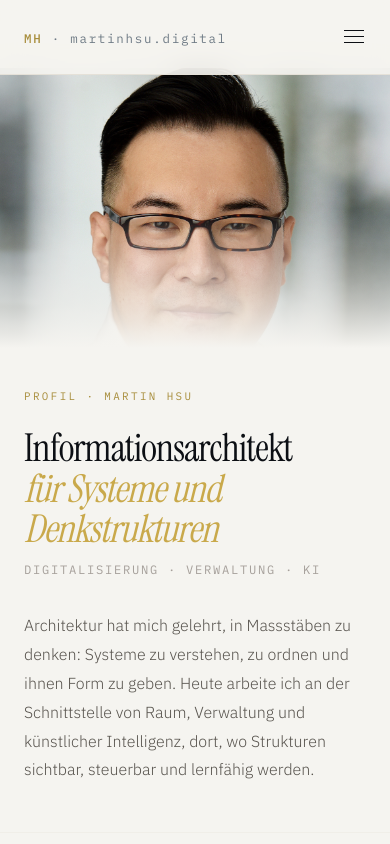
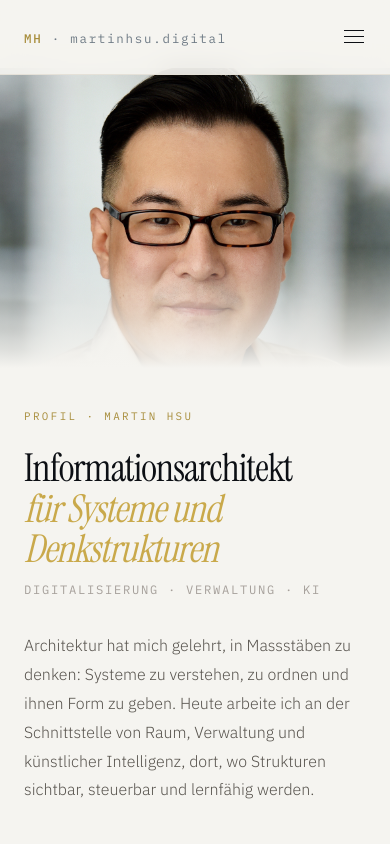
Before and after one commit to hsumartin/hsu-digital, a Next.js app: page /ueber-mich in a window 390 px wide. Shown: the top 844 px of the page. Built offline with nearby package versions, Linux system fonts and the light colour scheme.

Commit message:
fix: refine mobile profile portrait crop

```diff
--- a/src/components/ueber-mich/ProfileHero.tsx
+++ b/src/components/ueber-mich/ProfileHero.tsx
@@ -7,15 +7,15 @@ export default function ProfileHero() {
       aria-label="Profil"
     >
       {/* Portrait */}
-      <div className="relative overflow-hidden max-[900px]:h-[60vw] max-[900px]:min-h-[280px]">
+      <div className="relative overflow-hidden max-[900px]:h-[72vw] max-[900px]:min-h-[300px]">
         <Image
           src="/uploads/DSC_7508_4a.jpg"
           alt="Portrait Martin Hsu"
           fill
-          className="object-cover object-[center_15%] grayscale-[5%]"
+          className="object-cover object-[center_15%] max-[900px]:object-[center_22%] grayscale-[5%]"
           priority
         />
-        {/* Fade-Overlay Richtung Inhaltsspalte */}
+        {/* Fade-Overlay Richtung Inhaltsspalte — Desktop only */}
         <div
           aria-hidden="true"
           className="absolute inset-0 pointer-events-none max-[900px]:hidden"
@@ -24,12 +24,13 @@ export default function ProfileHero() {
               'linear-gradient(to right, transparent 50%, rgba(245,244,240,0.55) 78%, #F5F4F0 100%)',
           }}
         />
+        {/* Fade-Overlay unten — Mobile only */}
         <div
           aria-hidden="true"
           className="absolute inset-0 pointer-events-none hidden max-[900px]:block"
           style={{
             background:
-              'linear-gradient(to bottom, transparent 50%, #F5F4F0 100%)',
+              'linear-gradient(to bottom, transparent 60%, #F5F4F0 100%)',
           }}
         />
       </div>
```
